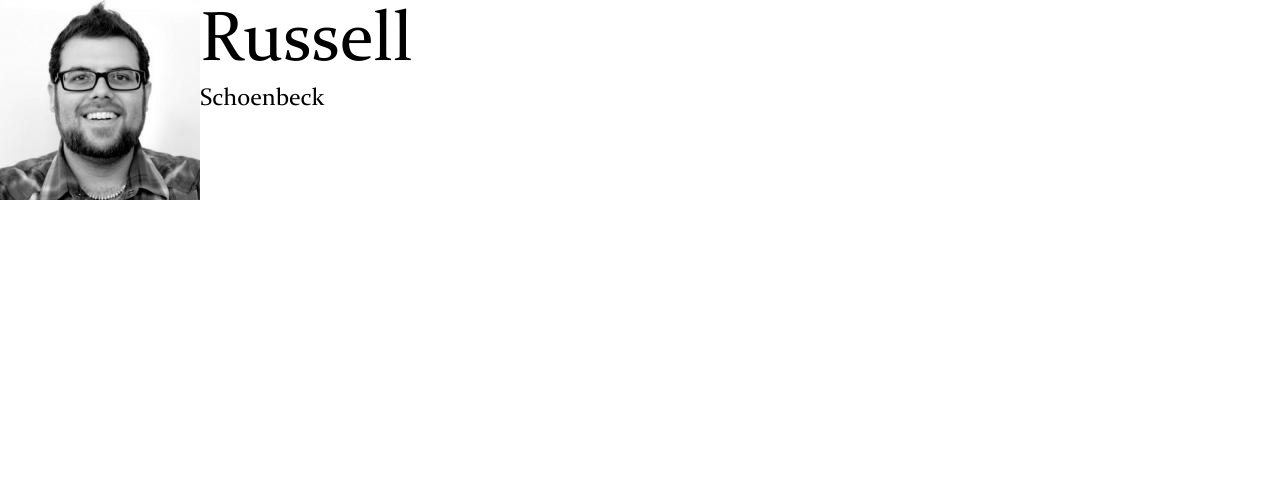
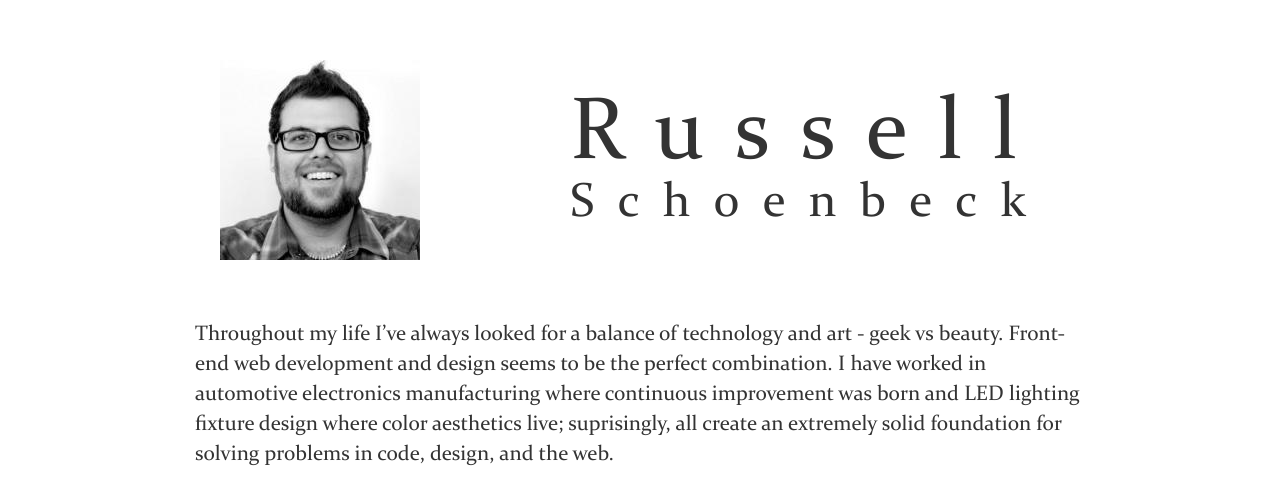
Before and after one commit to rusDman21/RSME, a plain HTML site: page index.html in a window 1280 px wide. Drawn offline with Linux system fonts and the light colour scheme.

Commit message:
Completed most of the structure of the header

```diff
--- a/index.html
+++ b/index.html
@@ -9,12 +9,17 @@
 	<link href='http://fonts.googleapis.com/css?family=Neuton:200,300,400,700,800,400italic' rel='stylesheet' type='text/css'>
 </head>
 <body>
-  <header class="group">
-	  <img class="gravatar" src="img/russell.jpg" alt="Profile photo of Russell Schoenbeck">
-    <h1>Russell</h1>
-    <h2>Schoenbeck</h2>
-  </header>
+<div class="container">
+  <section class="intro">
+	  <header class="group">
+		  <img class="gravatar" src="img/russell.jpg" alt="Profile photo of Russell Schoenbeck">
+	    <h1>Russell</h1>
+	    <h2>Schoenbeck</h2>
+	  </header>
+	  <p>Throughout my life I’ve always looked for a balance of technology and art - geek vs beauty. Front-end web development and design seems to be the perfect combination. I have worked in automotive electronics manufacturing where continuous improvement was born and LED lighting fixture design where color aesthetics live; suprisingly, all create an extremely solid foundation for solving problems in code, design, and the web.</p>
+	</section>
 
 
+</div>
 </body>
 </html>
--- a/styles/main.css
+++ b/styles/main.css
@@ -38,7 +38,7 @@ video {
  */
 
 [hidden] {
-    display: none;
+  display: none;
 }
 
 /* ==========================================================================
@@ -52,9 +52,9 @@ video {
  */
 
 html {
-    font-family: sans-serif; /* 1 */
-    -webkit-text-size-adjust: 100%; /* 2 */
-    -ms-text-size-adjust: 100%; /* 2 */
+  font-family: sans-serif; /* 1 */
+  -webkit-text-size-adjust: 100%; /* 2 */
+  -ms-text-size-adjust: 100%; /* 2 */
 }
 
 /**
@@ -62,7 +62,12 @@ html {
  */
 
 body {
-    margin: 0;
+  margin: 0;
+}
+
+.container {
+  width: 960px;
+  margin: 0 auto;
 }
 
 /* ==========================================================================
@@ -96,23 +101,41 @@ a:hover {
   src: url('../fonts/Constantia.ttf') format('truetype');
 }
 
+body {
+  font-family: 'Constantia', 'Neuton', serif;
+  color: #333333;
+}
+
 header {
-  /*background-color: blue;*/
+  margin-top: 60px;
+  /*background-color: yellow;*/
 }
 
 h1, h2 {
-  /*background-color: red;*/
-  font-family: 'Constantia', 'Neuton', serif;
   font-weight: 400;
   margin: 0;
 }
 
 h1 {
-  font-size: 70px;
+  /*background-color: red;*/
+  font-size: 88px;
+  letter-spacing: 30px;
+  line-height: 88px;
+  margin-top: 32px;
 }
 
 h2 {
-  /*font-size: 2em;*/
+  /*background-color: blue;*/
+  font-size: 48px;
+  letter-spacing: 23px;
+  line-height: 48px;
+}
+
+p {
+  /*background-color: pink;*/
+  font-size: 21px;
+  margin: 60px 35px 0 35px;
+  line-height: 30px;
 }
 
 /**
@@ -230,6 +253,7 @@ img {
 
 .gravatar {
   float: left;
+  padding: 0 150px 0 60px;
 }
 
 /**
```
